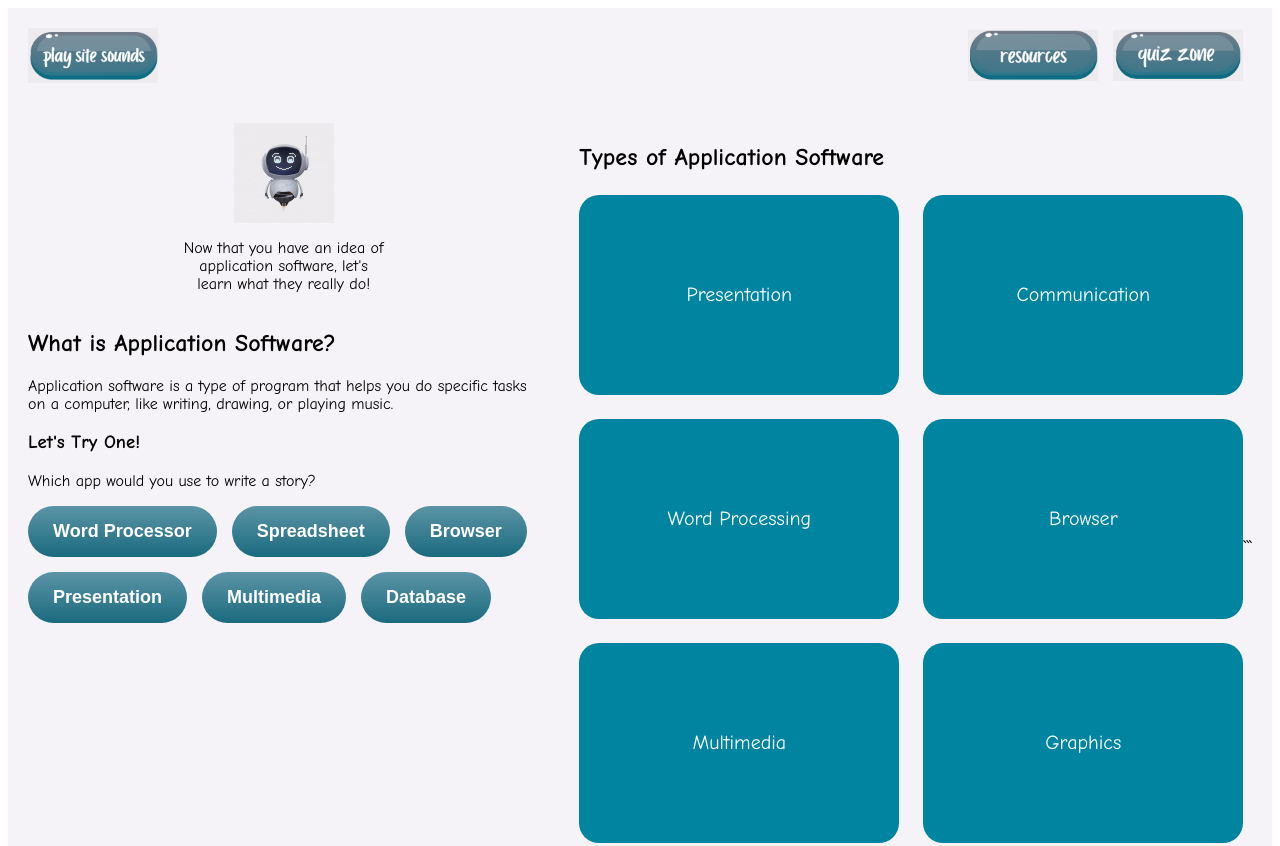
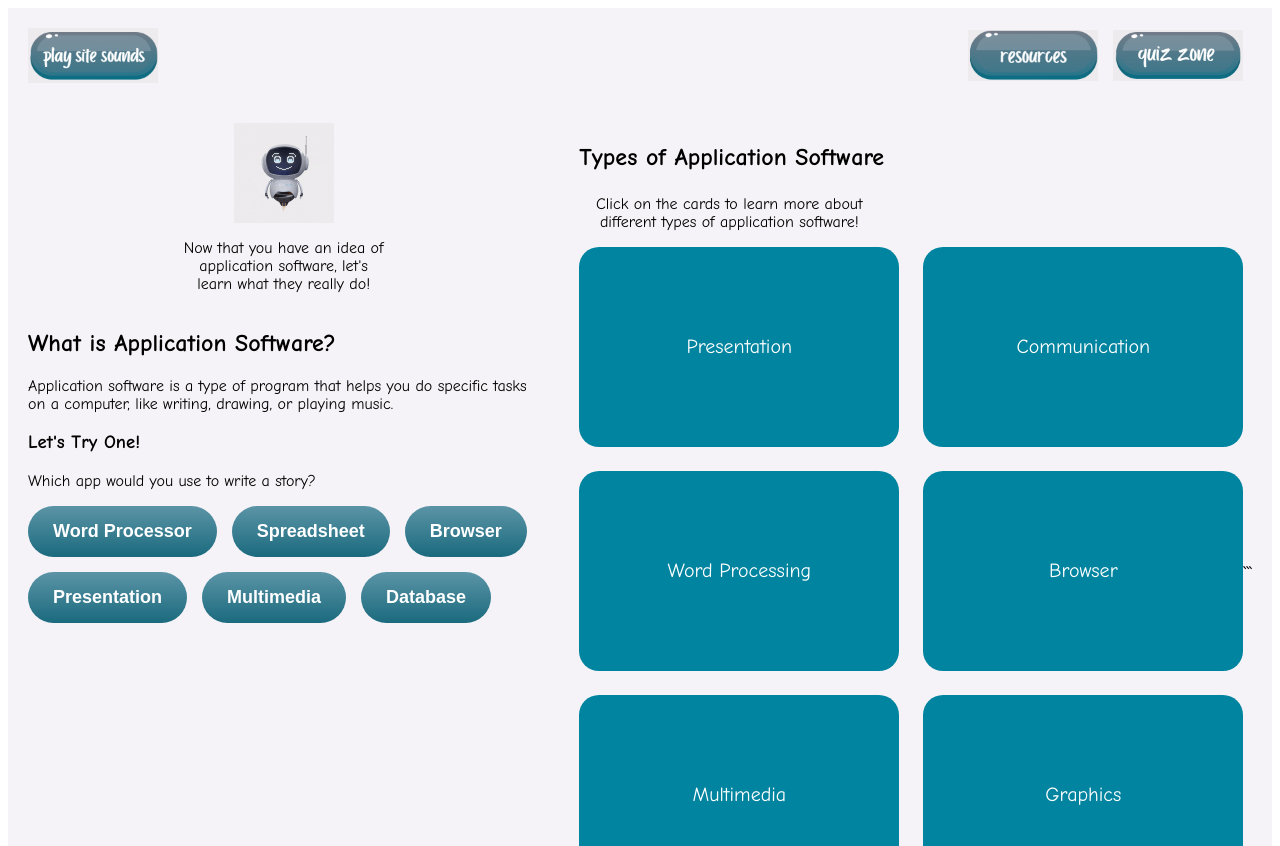
Before and after one commit to hieracss/ccmassignment, a plain HTML site: page explore.html in a window 1280 px wide. Shown: the top 846 px of the page. Drawn offline with Linux system fonts and the light colour scheme.

Commit message:
Initial commit

```diff
--- a/explore.html
+++ b/explore.html
@@ -43,6 +43,7 @@
       <!-- RIGHT COLUMN: Types of Application Software -->
       <div>
         <h2 style="margin-bottom: 24px;">Types of Application Software</h2>
+        <p style="text-align: center; max-width: 300px;">Click on the cards to learn more about different types of application software!</p>
         <div style="display: grid; grid-template-columns: 1fr 1fr; gap: 24px;">
           <div class="flip-card-container" onclick="flipCard(this)">
             <div class="flip-card-inner">
```
Also changed, not shown: 1 other file.
